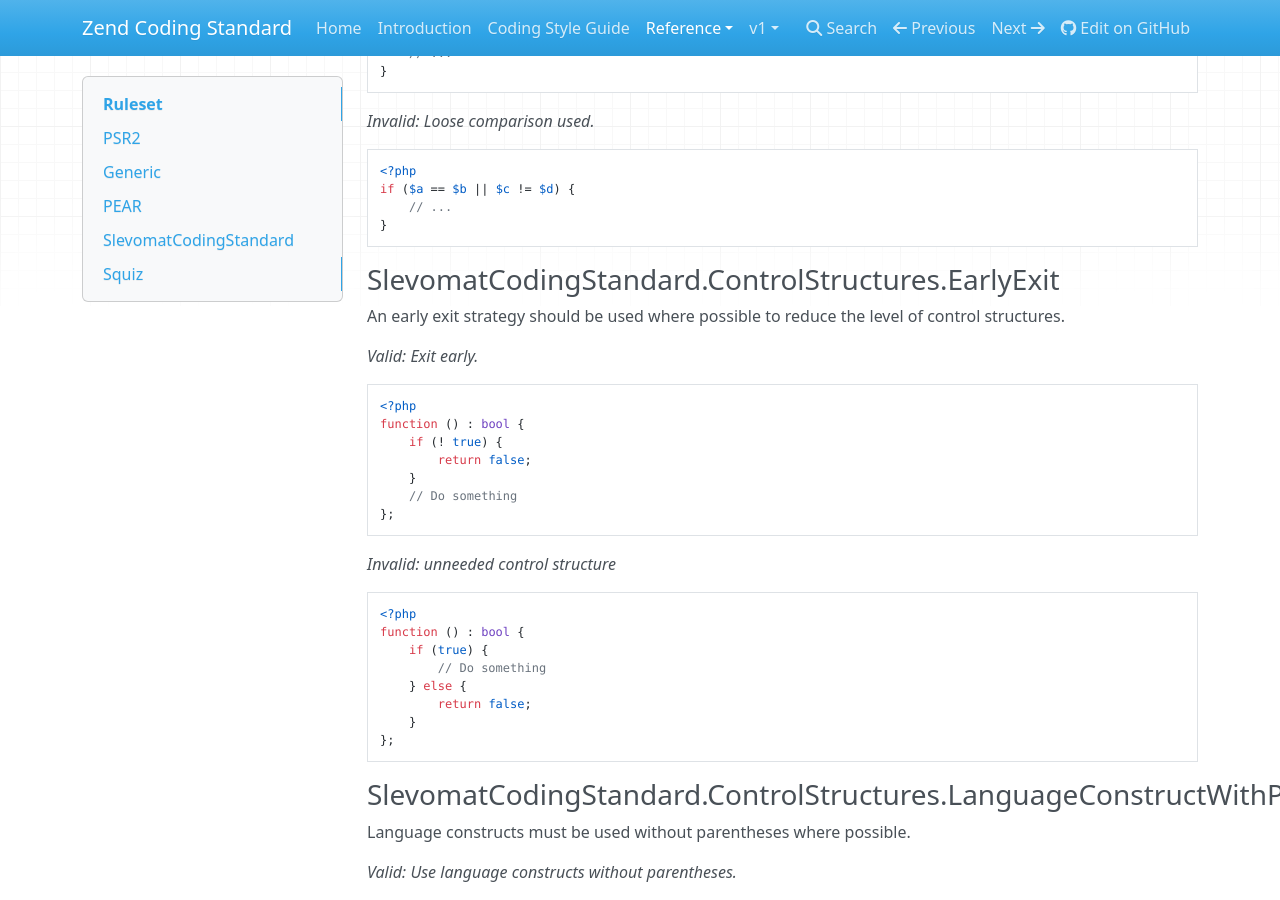
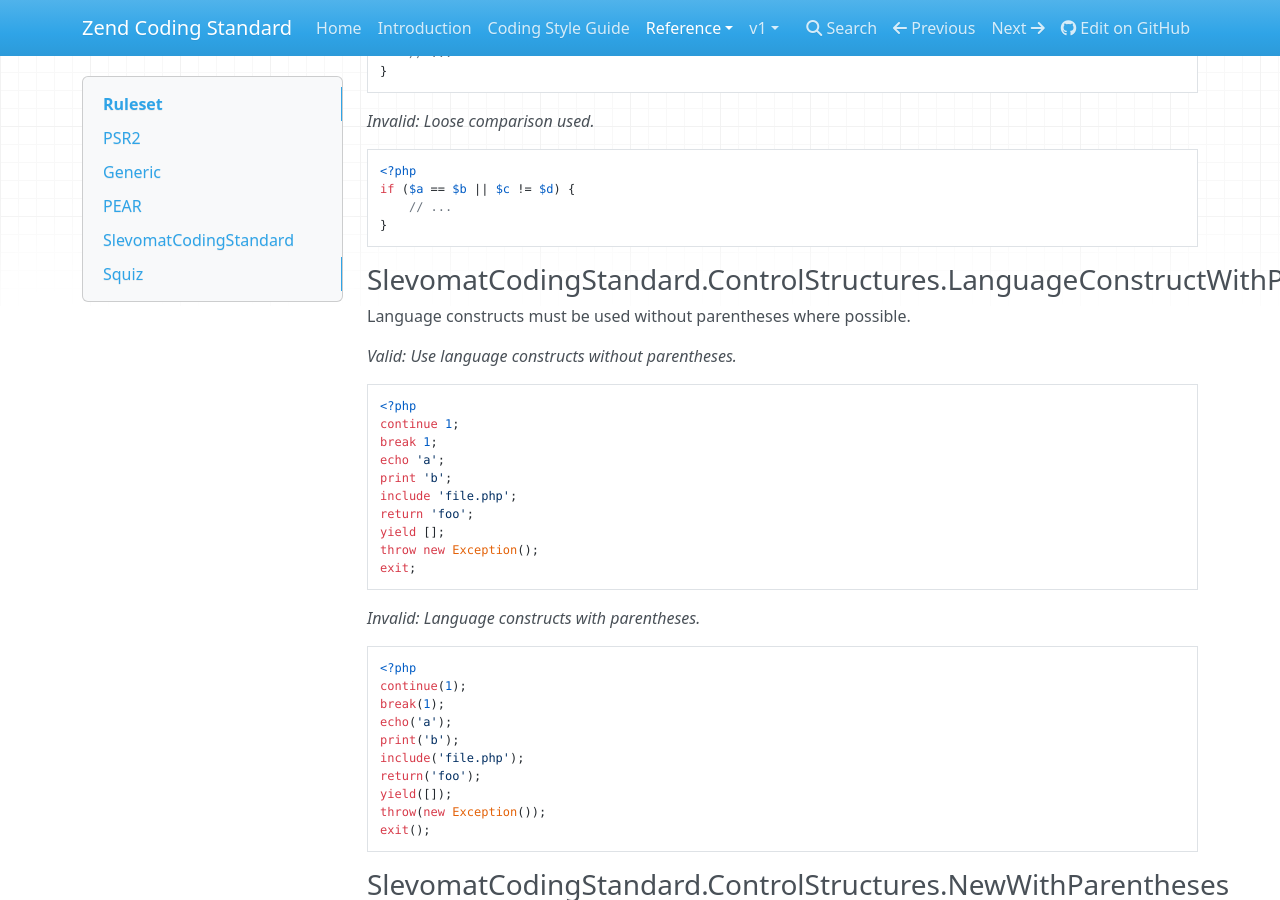
Before and after one commit to zendframework/zend-coding-standard, an MkDocs documentation site: the page built from docs/book/v2/ruleset.md, in a window 1280 px wide and 900 px high, scrolled down 9945 px. Built offline with MkDocs 1.6.1, drawn with Linux system fonts in a browser that asks for light colours; nearby versions of some CDN libraries; old or Windows-style settings are respelled for this version of MkDocs.

Commit message:
Remove early exit rule as it is overly aggressive when "fixing" the code

````diff
--- a/docs/book/v2/ruleset.md
+++ b/docs/book/v2/ruleset.md
@@ -455,32 +455,6 @@ if ($a === $b || $c !== $d) {
 if ($a == $b || $c != $d) {
     // ...
 }
-```
-
-### SlevomatCodingStandard.ControlStructures.EarlyExit
-An early exit strategy should be used where possible to reduce the level of control structures.
-
-*Valid: Exit early.*
-```php
-<?php
-function () : bool {
-	if (! true) {
-		return false;
-	}
-	// Do something
-};
-```
-
-*Invalid: unneeded control structure*
-```php
-<?php
-function () : bool {
-	if (true) {
-		// Do something
-	} else {
-		return false;
-	}
-};
 ```
 
 ### SlevomatCodingStandard.ControlStructures.LanguageConstructWithParentheses
````
Also changed, not shown: docs/book/v2/coding-style-guide.md (+0 -2 lines), 4 other files.
